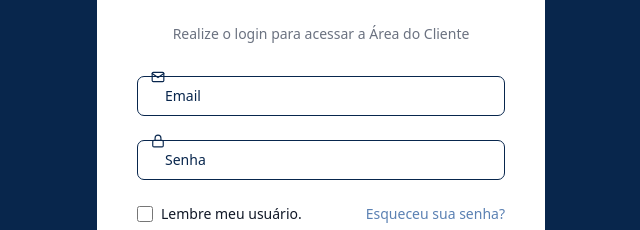
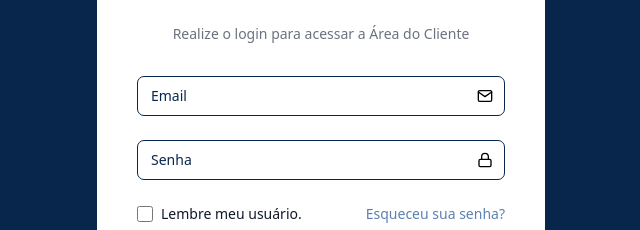
Before and after one commit to RamiroAmaralAraujo/projeto-integrador-frontend, a React (Vite) app: page / in a window 1280 px wide. Shown: the part 250-480 px from the top of the page, without its empty margins (319-959 px from the left). Built offline with nearby package versions, Linux system fonts and the light colour scheme.

Commit message:
Ajustando Componente de Input

```diff
--- a/src/components/Spinner/spinner.tsx
+++ b/src/components/Spinner/spinner.tsx
@@ -2,8 +2,8 @@ import { AiOutlineLoading } from "react-icons/ai";
 
 export function Spinner() {
   return (
-    <div className="flex items-center justify-center overflow-hidden">
-      <AiOutlineLoading className="font-bold animate-spin text-base-background" />
+    <div className=" items-center justify-center overflow-hidden">
+      <AiOutlineLoading className="font-bold animate-spin text-white" size={24} />
     </div>
   )
 }
--- a/src/components/ui/input.tsx
+++ b/src/components/ui/input.tsx
@@ -4,16 +4,14 @@ import { FieldError } from 'react-hook-form'
 export interface InputProps extends InputHTMLAttributes<HTMLInputElement> {
   icon?: ReactElement
   error?: FieldError
-  label?: String
+  label?: string
 }
 
 const Input = forwardRef<HTMLInputElement, InputProps>(
   ({ className, type, icon, error, label, ...props }, ref) => {
     return (
-      <>
-
-        <div className="w-full">
-          <div className="relative w-full min-w-[200px] h-10">
+      <div className="w-full flex justify-center items-center gap-2">
+        <div className="relative w-full min-w-[200px] h-10 flex justify-center items-center gap-1">
           <input
             type={type}
             className="peer w-full h-full bg-transparent text-brand-blue-500 outline-none focus:outline-none disabled:bg-brand-blue-500 disabled:border-0 transition-all placeholder-shown:border placeholder-shown:border-brand-blue-500 placeholder-shown:border-t-brand-blue-500 border focus:border-2 border-t-transparent focus:border-t-transparent text-sm px-3 py-2.5 rounded-[7px] border-brand-blue-500 focus:border-brand-blue-500"
@@ -21,23 +19,30 @@ const Input = forwardRef<HTMLInputElement, InputProps>(
             ref={ref}
             {...props}
           />
+          {icon && (
+            <div className="absolute inset-y-0 right-0 flex items-center pr-3 pointer-events-none">
+              {icon}
+            </div>
+          )}
+          {label && (
             <label
               className="flex w-full h-full select-none pointer-events-none absolute left-0 font-normal !overflow-visible truncate peer-placeholder-shown:text-brand-blue-500 leading-tight peer-focus:leading-tight peer-disabled:text-transparent peer-disabled:peer-placeholder-shown:text-brand-blue-500 transition-all -top-1.5 peer-placeholder-shown:text-sm text-[11px] peer-focus:text-[11px] before:content[' '] before:block before:box-border before:w-2.5 before:h-1.5 before:mt-[6.5px] before:mr-1 peer-placeholder-shown:before:border-transparent before:rounded-tl-[7px] before:border-t peer-focus:before:border-t-2 before:border-l peer-focus:before:border-l-2 before:pointer-events-none before:transition-all peer-disabled:before:border-transparent after:content[' '] after:block after:flex-grow after:box-border after:w-2.5 after:h-1.5 after:mt-[6.5px] after:ml-1 peer-placeholder-shown:after:border-transparent after:rounded-tr-[7px] after:border-t peer-focus:after:border-t-2 after:border-r peer-focus:after:border-r-2 after:pointer-events-none after:transition-all peer-disabled:after:border-transparent peer-placeholder-shown:leading-[3.75] text-brand-blue-500 peer-focus:text-brand-blue-500 before:border-brand-blue-500 peer-focus:before:!border-brand-blue-500 after:border-brand-blue-500 peer-focus:after:!border-brand-blue-500"
               htmlFor={props.id}
             >
-              {icon} {label}
+              {label}
             </label>
+          )}
         </div>
-        </div>
-        {!!error && (
+        {error && (
           <span className="block -mt-3 ml-2 text-brand-red text-sm text-pink-600">
             {error.message}
           </span>
         )}
-      </>
+      </div>
     )
   },
 )
+
 Input.displayName = 'Input'
 
 export { Input }
```
Lines whose indentation alone changed are shown as unchanged.
